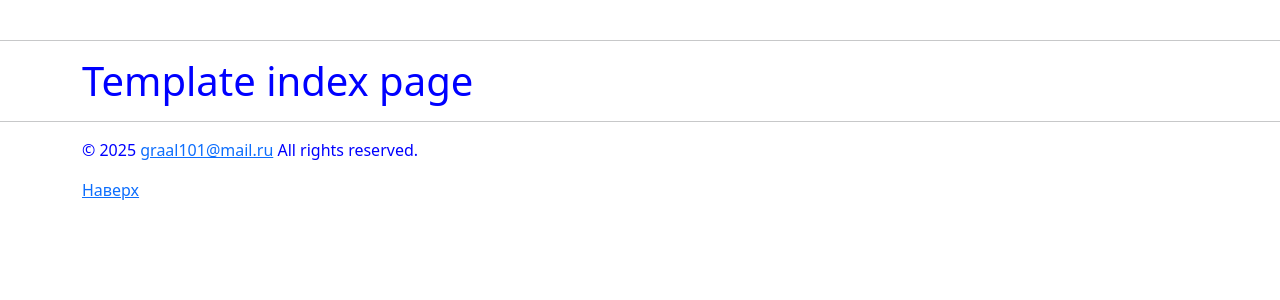
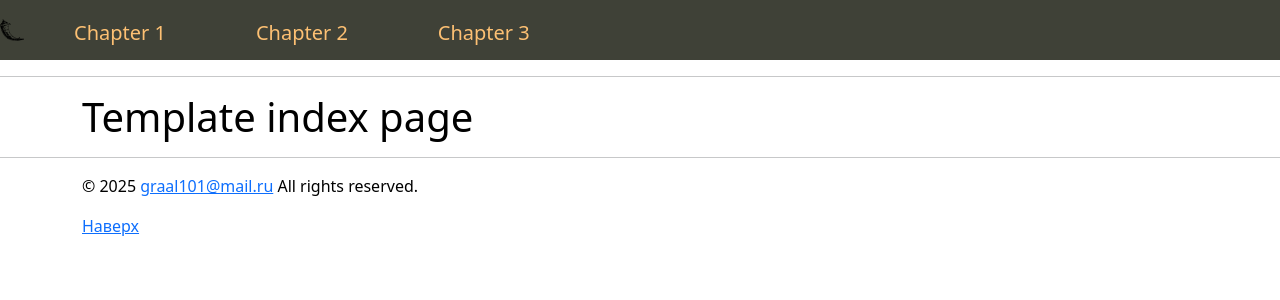
Before and after one commit to graal101/Flask_Organizer, a Flask app: page / in a window 1280 px wide. Shown: the top 300 px of the page. Run offline with Flask 3, Linux system fonts and the light colour scheme; data comes from the database, SQL or seed files in the repository.

Commit message:
header in base.html

```diff
--- a/main.py
+++ b/main.py
@@ -9,6 +9,7 @@ app.config['SQLALCHEMY_DATABASE_URI'] = 'sqlite:///visitors.db'
 app.config['SQLALCHEMY_TRACK_MODIFICATIONS'] = False  # Avoids a warning
 db.init_app(app)
 
+menus = ['Chapter 1', 'Chapter 2', 'Chapter 3']
 
 @app.route('/')
 @app.route('/index')
@@ -23,7 +24,7 @@ def index():
         db.session.add(new_entry)
 
         db.session.commit()
-    return render_template('index.html', title='Главная (templates)',
+    return render_template('index.html', menus=menus, title='Главная (templates)',
                             content='<h1>Template index page</h1>',
                           )
 
--- a/static/css/style.css
+++ b/static/css/style.css
@@ -1,3 +1,24 @@
 .container{
-color: blue;
+color: black;
+/*background: silver;*/
 }
+ul.mainmenu {
+    list-style: none;
+    background: #3F4137;
+    height: 60px;
+    margin: 0;
+    padding: 0;
+    color: #fdc073;
+    font-size: 20px;
+    overflow: hidden;
+}
+ul.mainmenu li {
+    float: left;
+    margin: 18px 40px 0 50px;
+}
+
+.menu-container {
+    display: flex; /* Используем flexbox для выравнивания */
+    align-items: center; /* Центрируем элементы по вертикали */
+    background: #3F4137;
+}
--- a/templates/base.html
+++ b/templates/base.html
@@ -6,25 +6,37 @@
 <html lang="ru">
 
 <head>
-	<meta http-equiv="content-type" content="text/html;charset=utf-8" />
+	<meta http-equiv="content-type" content="text/html;charset=utf-8" >
    <meta name="viewport" content="width=device-width, initial-scale=1">
    <link rel="stylesheet" href="https://cdn.jsdelivr.net/npm/bootstrap@5.3.3/dist/css/bootstrap.min.css" >
    <link rel="stylesheet" href="{{ url_for('static', filename='css/style.css') }}">
    <link rel="icon" href="{{ url_for('static', filename='img/favicon.png') }}" type="image/png">
 
    <title>{% block title %}{% endblock %}</title>
+
+   {% block menus %}
+   <div class="menu-container">
+      <img style='width: 24px' src="{{ url_for('static', filename='img/favicon.png') }}" alt="Logo">
+         <ul class="mainmenu">
+            {% for it in menus %}
+               <li>{{ it }}</li>
+            {% endfor %}
+         </ul>
+   </div>
+   {% endblock %}
+   <p id="top"></p>
 </head>
 
 <body>
-	<br><hr>
+<hr>
   {% block content %}{% endblock %}
 </body>
 <footer>
    <hr>
     <div class="container">
-      <p>&copy; 2025 <a href='mailto:graal101@mail.ru'>graal101@mail.ru</a>
+      <p>&copy; 2025 <a href="mailto:graal101@mail.ru">graal101@mail.ru</a>
        All rights reserved. </p>
-      <p><a href="#">Наверх</a></p>
+      <p><a href="#top">Наверх</a></p>
    </div>
 </footer>
 </html>
```
